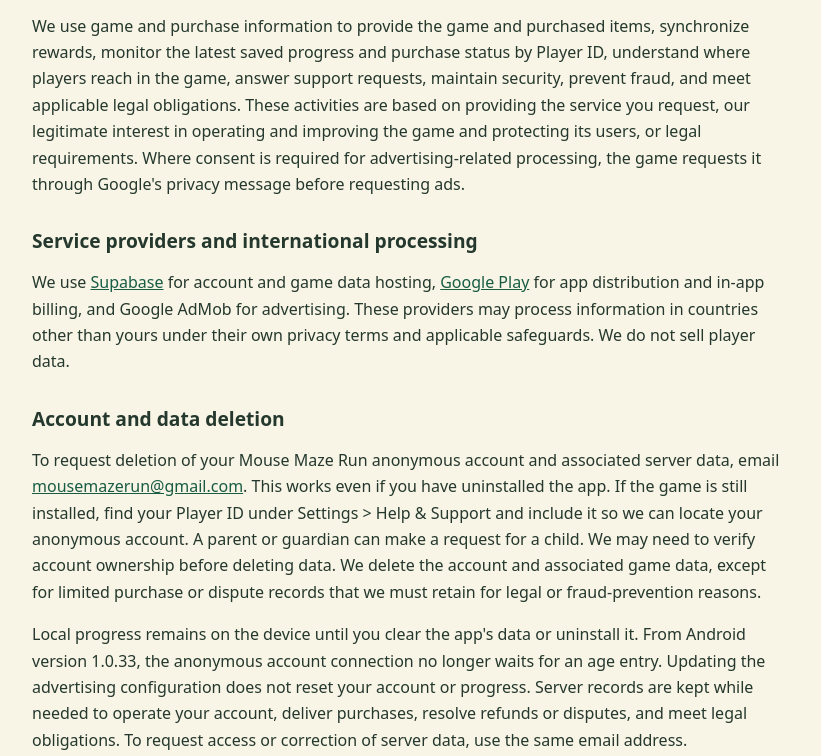
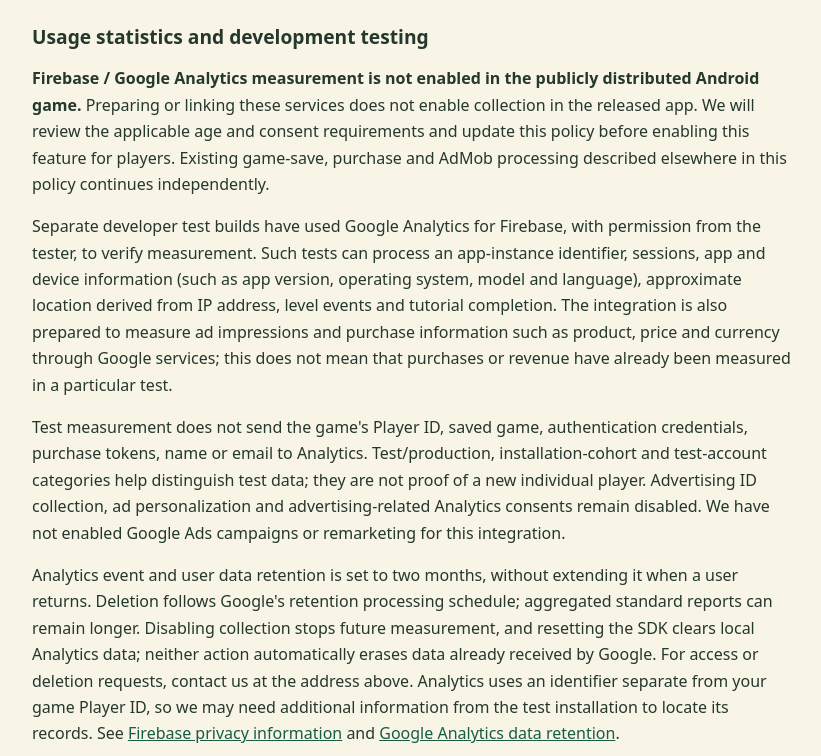
Before and after one commit to nunomlpassos/nunomlpassos.github.io, a plain HTML site: page mouse-maze-run-privacy.html in a window 1280 px wide. Shown: the part 1322-2078 px from the top of the page, without its empty margins (228-1049 px from the left). Drawn offline with Linux system fonts and the light colour scheme.

Commit message:
Clarify Android analytics hold and test data privacy

```diff
--- a/mouse-maze-run-privacy.html
+++ b/mouse-maze-run-privacy.html
@@ -17,13 +17,13 @@
 <body>
   <main>
     <h1>Mouse Maze Run — Privacy Policy</h1>
-    <p>Last updated: November 17, 2026</p>
+    <p>Last updated: November 18, 2026</p>
     <p>Mouse Maze Run is operated by Nuno Passos (Barnun Games). For privacy questions or requests, email <a href="mailto:mousemazerun@gmail.com">mousemazerun@gmail.com</a>.</p>
 
     <h2>Information used by the game</h2>
     <ul>
       <li><strong>Progress and settings:</strong> the game stores levels, inventory, settings and a local save on your device. In the connected Android Play Store build, the game synchronizes a copy of the save with our Supabase server when online. Access-restricted developer views show the latest synchronized unlocked level, saved campaign level, coin balance, Maze Pass points and tier, and purchase status by Player ID. We use these views to understand where players reach in the game. They do not record each move or create a step-by-step history of play.</li>
-      <li><strong>Player and installation identifiers:</strong> the game creates an anonymous player account and installation identifier. You do not need to provide an email address or name to play. These identifiers link your save, wallet and purchase records to your account.</li>
+      <li><strong>Player and installation identifiers:</strong> the game creates an anonymous player account and installation identifier. You do not need to provide an email address or name to play. These identifiers link your save, wallet and purchase records to your account. We also maintain an administrative test-account flag to distinguish accounts used for testing from other player accounts. This flag does not change your progress, purchases or advertising settings.</li>
       <li><strong>Purchases:</strong> Google Play processes payments. We receive and store the product, purchase token, order identifier where available, transaction state, and rewards delivered so that we can verify purchases, prevent duplicate delivery and handle cancellations or refunds. We do not receive your card number or payment credentials.</li>
       <li><strong>Age:</strong> from Android version 1.0.33, the game does not ask for your age or date of birth. All players receive the same protective advertising configuration. Age categories saved by older versions are ignored and are not sent to our server.</li>
       <li><strong>Support:</strong> if you email us, we receive the message and any account or diagnostic details you choose to include.</li>
@@ -34,11 +34,17 @@
     <p>AdMob may process data such as IP address, approximate location inferred from it, interactions with ads and the app, diagnostics, and device or app identifiers for serving and measuring ads and preventing fraud. The advertising SDK only requests ads when the applicable privacy process allows it.</p>
     <p>For details about Google's processing, see <a href="https://policies.google.com/technologies/partner-sites">How Google uses information from apps that use its services</a> and <a href="https://policies.google.com/privacy">Google's Privacy Policy</a>.</p>
 
+    <h2>Usage statistics and development testing</h2>
+    <p><strong>Firebase / Google Analytics measurement is not enabled in the publicly distributed Android game.</strong> Preparing or linking these services does not enable collection in the released app. We will review the applicable age and consent requirements and update this policy before enabling this feature for players. Existing game-save, purchase and AdMob processing described elsewhere in this policy continues independently.</p>
+    <p>Separate developer test builds have used Google Analytics for Firebase, with permission from the tester, to verify measurement. Such tests can process an app-instance identifier, sessions, app and device information (such as app version, operating system, model and language), approximate location derived from IP address, level events and tutorial completion. The integration is also prepared to measure ad impressions and purchase information such as product, price and currency through Google services; this does not mean that purchases or revenue have already been measured in a particular test.</p>
+    <p>Test measurement does not send the game's Player ID, saved game, authentication credentials, purchase tokens, name or email to Analytics. Test/production, installation-cohort and test-account categories help distinguish test data; they are not proof of a new individual player. Advertising ID collection, ad personalization and advertising-related Analytics consents remain disabled. We have not enabled Google Ads campaigns or remarketing for this integration.</p>
+    <p>Analytics event and user data retention is set to two months, without extending it when a user returns. Deletion follows Google's retention processing schedule; aggregated standard reports can remain longer. Disabling collection stops future measurement, and resetting the SDK clears local Analytics data; neither action automatically erases data already received by Google. For access or deletion requests, contact us at the address above. Analytics uses an identifier separate from your game Player ID, so we may need additional information from the test installation to locate its records. See <a href="https://firebase.google.com/support/privacy">Firebase privacy information</a> and <a href="https://support.google.com/analytics/answer/7667196?hl=en">Google Analytics data retention</a>.</p>
+
     <h2>Why we use information</h2>
     <p>We use game and purchase information to provide the game and purchased items, synchronize rewards, monitor the latest saved progress and purchase status by Player ID, understand where players reach in the game, answer support requests, maintain security, prevent fraud, and meet applicable legal obligations. These activities are based on providing the service you request, our legitimate interest in operating and improving the game and protecting its users, or legal requirements. Where consent is required for advertising-related processing, the game requests it through Google's privacy message before requesting ads.</p>
 
     <h2>Service providers and international processing</h2>
-    <p>We use <a href="https://supabase.com/privacy">Supabase</a> for account and game data hosting, <a href="https://policies.google.com/privacy">Google Play</a> for app distribution and in-app billing, and Google AdMob for advertising. These providers may process information in countries other than yours under their own privacy terms and applicable safeguards. We do not sell player data.</p>
+    <p>We use <a href="https://supabase.com/privacy">Supabase</a> for account and game data hosting, <a href="https://policies.google.com/privacy">Google Play</a> for app distribution and in-app billing, and Google AdMob for advertising. Google Analytics for Firebase is used only as described in the development-testing section above. These providers may process information in countries other than yours under their own privacy terms and applicable safeguards. We do not sell player data.</p>
 
     <h2 id="deletion">Account and data deletion</h2>
     <p>To request deletion of your Mouse Maze Run anonymous account and associated server data, email <a href="mailto:mousemazerun@gmail.com?subject=Mouse%20Maze%20Run%20account%20deletion">mousemazerun@gmail.com</a>. This works even if you have uninstalled the app. If the game is still installed, find your Player ID under Settings &gt; Help &amp; Support and include it so we can locate your anonymous account. A parent or guardian can make a request for a child. We may need to verify account ownership before deleting data. We delete the account and associated game data, except for limited purchase or dispute records that we must retain for legal or fraud-prevention reasons.</p>
```
